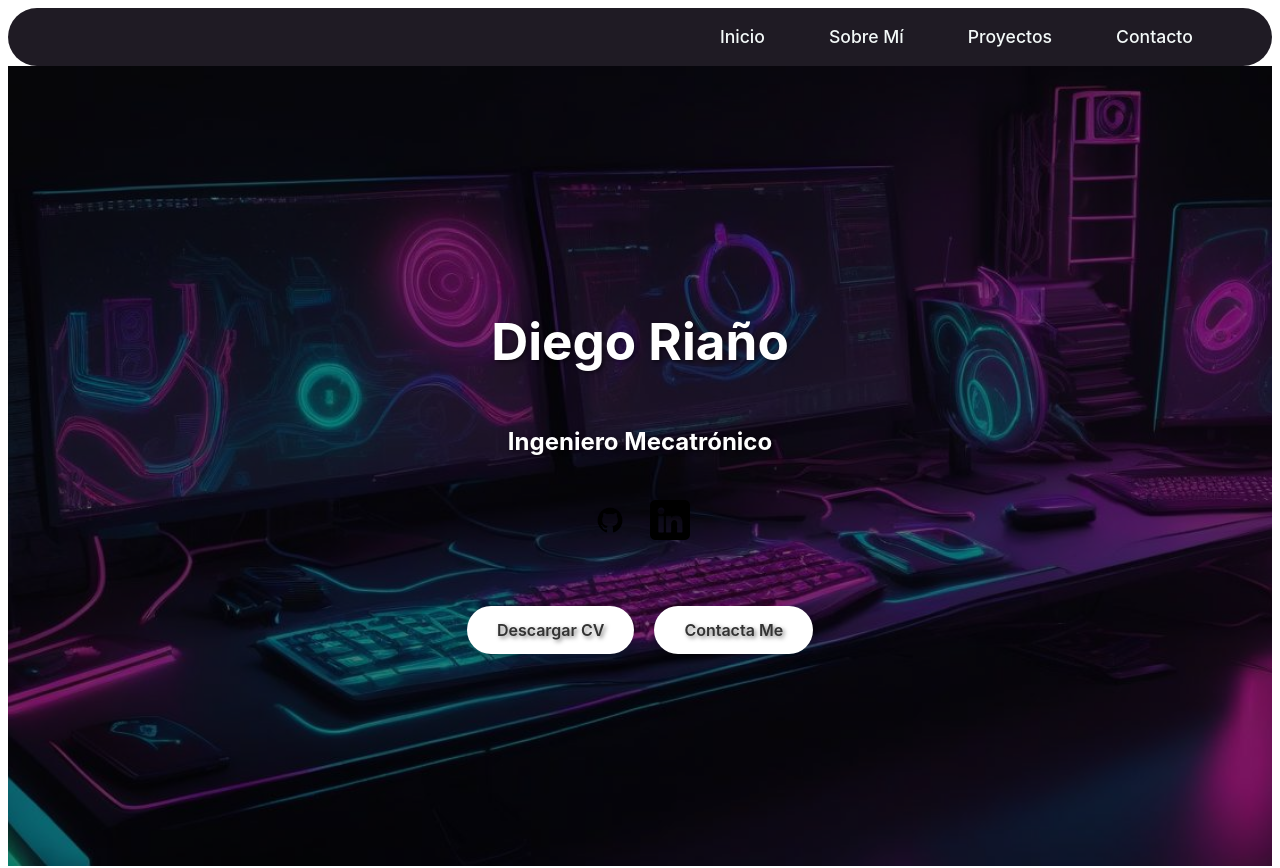
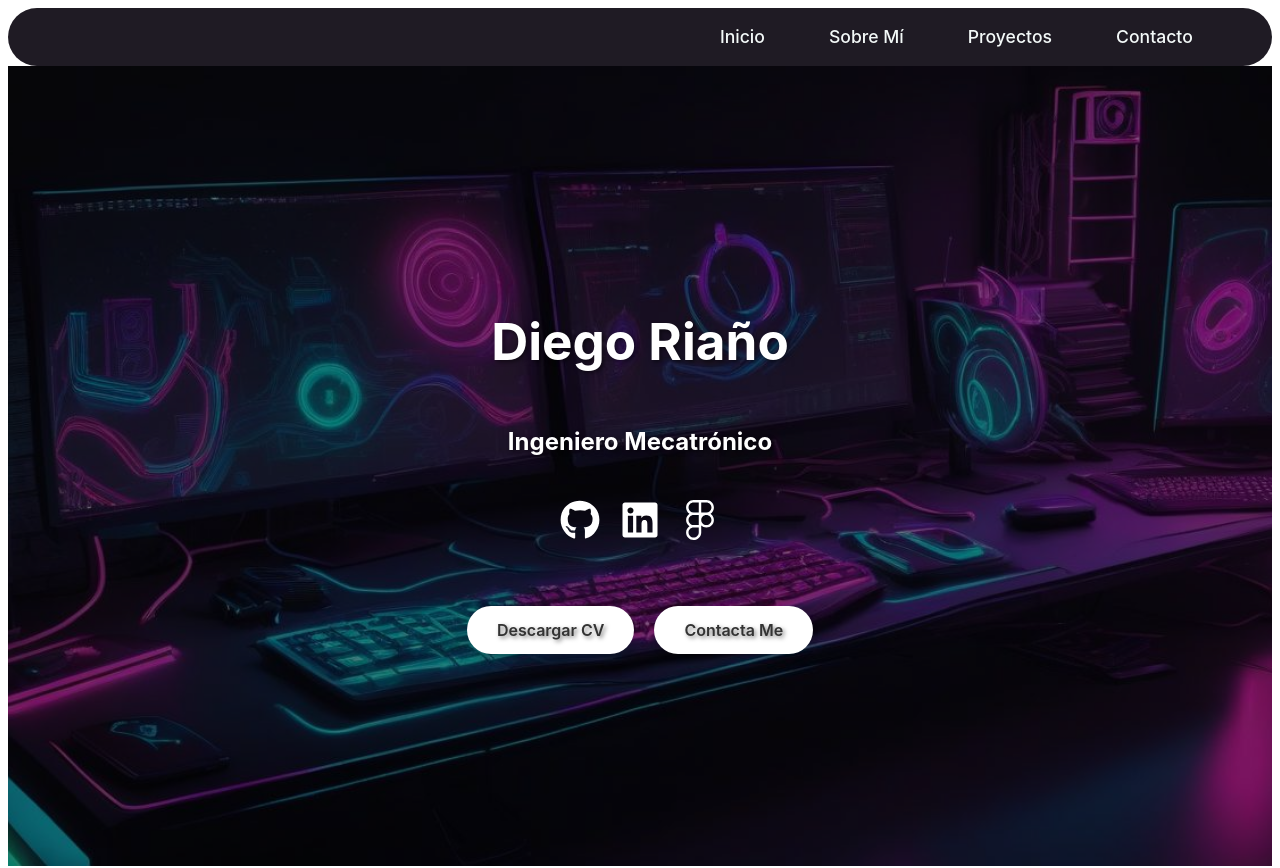
Before and after one commit to dart01/portafolio, a React (Vite) app: page / in a window 1280 px wide. Shown: the top 868 px of the page. Built offline with nearby package versions, Linux system fonts and the light colour scheme.

Commit message:
commit mejora colores

```diff
--- a/package.json
+++ b/package.json
@@ -12,6 +12,7 @@
   "dependencies": {
     "react": "^18.3.1",
     "react-dom": "^18.3.1",
+    "react-icons": "^5.4.0",
     "styled-components": "^6.1.14"
   },
   "devDependencies": {
--- a/src/Intro.jsx
+++ b/src/Intro.jsx
@@ -1,7 +1,6 @@
 import styled from 'styled-components';
 import fondo from './imagenes/fondo.jpg';
-import githubIcon from './imagenes/github.png';
-import linkedinIcon from './imagenes/linkedin.png';
+import { FaGithub, FaLinkedin, FaFigma } from 'react-icons/fa';
 
 const IntroContainer = styled.div`
     background-image: url(${fondo});
@@ -30,22 +29,7 @@ const IntroContainer = styled.div`
     }
 `;
 
-const SocialIcons = styled.div`
-    display: flex;
-    gap: 20px;
-    margin-top: 20px;
-`;
 
-const Icon = styled.img`
-    width: 40px;
-    height: 40px;
-    cursor: pointer;
-    transition: transform 0.2s ease;
-
-    &:hover {
-        transform: scale(1.1);
-    }
-`;
 
 const ContactButton = styled.a`
     margin-top: 30px;
@@ -85,6 +69,24 @@ const CVButton = styled.a`
     }
 `;
 
+const SocialIcons = styled.div`
+    display: flex;
+    gap: 20px;
+    margin-top: 20px;
+
+    & svg {
+        color: white; // Cambia el color de los iconos a blanco
+        width: 40px;
+        height: 40px;
+        cursor: pointer;
+        transition: transform 0.2s ease;
+
+        &:hover {
+            transform: scale(1.1);
+        }
+    }
+`;
+
 const Intro = () => {
     return (
         <IntroContainer>
@@ -92,10 +94,13 @@ const Intro = () => {
             <h2>Ingeniero Mecatrónico</h2>
             <SocialIcons>
                 <a href="https://github.com/tu-usuario" target="_blank" rel="noopener noreferrer">
-                    <Icon src={githubIcon} alt="GitHub" />
+                    <FaGithub />
                 </a>
                 <a href="https://linkedin.com/in/tu-usuario" target="_blank" rel="noopener noreferrer">
-                    <Icon src={linkedinIcon} alt="LinkedIn" />
+                    <FaLinkedin />
+                </a>
+                <a href="https://www.figma.com/tu-usuario" target="_blank" rel="noopener noreferrer">
+                    <FaFigma />
                 </a>
             </SocialIcons>
             <div style={{ display: 'flex', gap: '20px', marginTop: '30px' }}>
--- a/src/Proyecto03.jsx
+++ b/src/Proyecto03.jsx
@@ -107,7 +107,7 @@ const Proyecto03 = () => {
       </ProjectImageContainer>
 
       <ProjectContent>
-        <ProjectTitle>Servi Land Rover</ProjectTitle>
+        <ProjectTitle>Calculadora electronica</ProjectTitle>
         <ProjectDescription>
           Descripción detallada del proyecto. Aquí puedes incluir los objetivos,
           tecnologías utilizadas y los resultados obtenidos. Ejemplo:
@@ -117,8 +117,8 @@ const Proyecto03 = () => {
 
         <TechList>
           <TechItem>React</TechItem>
-          <TechItem>Node.js</TechItem>
-          <TechItem>MongoDB</TechItem>
+          <TechItem>Js</TechItem>
+          <TechItem>Python</TechItem>
           <TechItem>JWT</TechItem>
           <TechItem>Styled Components</TechItem>
         </TechList>
```
Also changed, not shown: 1 other file (tests, documents, lock files or other folders).
